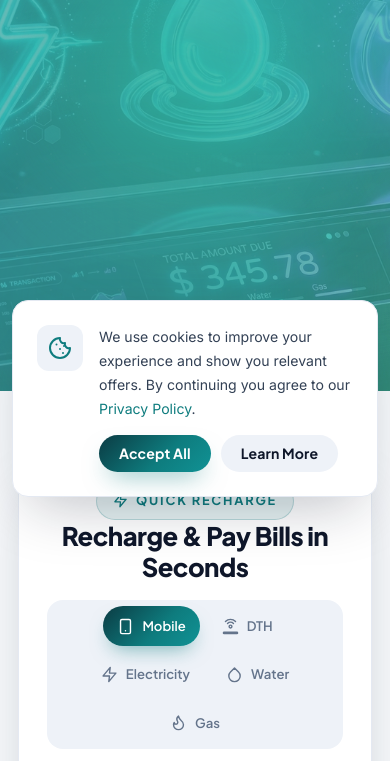
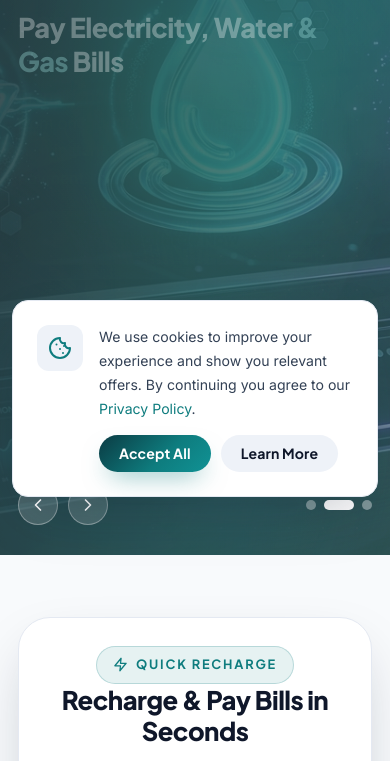
Before and after one commit to mugilan781/Mobile-Recharge-Shop, a plain HTML site: page index.html in a window 390 px wide. Shown: the part 325-1086 px from the top of the page. Drawn offline with Linux system fonts and the light colour scheme.

Commit message:
home hero

```diff
--- a/assets/css/responsive.css
+++ b/assets/css/responsive.css
@@ -48,7 +48,6 @@
   .header-cta { display: none; }
   .recharge-wrap { margin-top: 0; }
   .recharge-panel { padding: 28px; }
-  .hero-slider { min-height: 600px; }
   .t-card { flex-basis: 50%; }
   .stats-grid { grid-template-columns: repeat(2, 1fr); gap: 20px; }
   .contact-layout { grid-template-columns: 1fr; }
@@ -80,8 +79,7 @@
   .recharge-head { justify-content: center; text-align: center; }
   .recharge-tabs { justify-content: center; width: 100%; border-radius: var(--radius); }
   .hero-float { display: none; }
-  .hero-slider { min-height: 560px; }
-  .slide-inner { padding-block: 80px 110px; }
+  .slide-inner { padding-block: 52px 88px; }
   .cta-band { padding: 48px 24px; }
   .newsletter-form { max-width: 100%; flex-direction: column; }
   .form-grid { grid-template-columns: 1fr; }
--- a/assets/css/style.css
+++ b/assets/css/style.css
@@ -239,25 +239,25 @@ body.nav-open .nav-toggle .i-close { display: block; }
 
 /* ---------- Hero ---------- */
 .hero { position: relative; overflow: hidden; }
-.hero-slider { position: relative; min-height: 660px; }
+.hero-slider { position: relative; min-height: min(calc(100vh - 120px), 800px); }
 .slide { position: absolute; inset: 0; opacity: 0; visibility: hidden; transition: opacity .9s var(--ease), visibility .9s; display: flex; align-items: center; }
 .slide.is-active { opacity: 1; visibility: visible; z-index: 2; }
 .slide-bg { position: absolute; inset: 0; overflow: hidden; background: var(--grad-primary); }
 .slide-bg::before { content: ""; position: absolute; inset: 0; background-image: radial-gradient(rgba(255,255,255,.14) 1.5px, transparent 1.5px); background-size: 34px 34px; opacity: .5; }
+.slide-bg::after { content: ""; position: absolute; inset: 0; background: linear-gradient(100deg, rgba(2,20,26,.82) 0%, rgba(2,20,26,.48) 55%, rgba(2,20,26,.24) 100%); }
 .slide-bg .blob { position: absolute; border-radius: 50%; filter: blur(70px); opacity: .55; }
 .slide-bg .blob.b1 { width: 460px; height: 460px; background: var(--cyan); top: -120px; right: -80px; animation: blobFloat 9s ease-in-out infinite; }
 .slide-bg .blob.b2 { width: 380px; height: 380px; background: var(--violet); bottom: -140px; left: -100px; animation: blobFloat 12s ease-in-out infinite reverse; }
 .slide-bg .blob.b3 { width: 240px; height: 240px; background: rgba(16, 185, 129, .8); top: 30%; right: 30%; animation: blobFloat 14s ease-in-out infinite; }
-.slide:nth-child(2) .slide-bg { background: linear-gradient(135deg, #0F766E 0%, #12A5A8 45%, #10B981 120%); }
+.slide:nth-child(2) .slide-bg { background: linear-gradient(135deg, #0B3F44 0%, #0E5E63 45%, #0B7268 120%); }
 .slide:nth-child(3) .slide-bg { background: linear-gradient(135deg, #062A31 0%, #0B3B43 45%, #0E7C7E 130%); }
 @keyframes blobFloat { 0%,100% { transform: translate(0,0) scale(1); } 50% { transform: translate(30px,-40px) scale(1.08); } }
 
-.slide-inner { position: relative; z-index: 3; padding-block: 110px 150px; color: #fff; max-width: 700px; }
-.slide-inner .hl { color: #9FE8E6; position: relative; white-space: nowrap; }
-.slide-inner .hl::after { content: ""; position: absolute; left: 0; right: 0; bottom: 6px; height: 10px; background: rgba(255,255,255,.28); z-index: -1; border-radius: 6px; }
-.slide-inner h1 { color: #fff; font-size: clamp(2.2rem, 5.2vw, 3.9rem); margin: 22px 0 18px; }
-.slide-inner p { color: rgba(255,255,255,.85); font-size: 1.13rem; max-width: 560px; margin-bottom: 30px; }
-.slide-actions { display: flex; gap: 14px; flex-wrap: wrap; margin-bottom: 36px; }
+.slide-inner { position: relative; z-index: 3; padding-block: 60px 96px; color: #fff; max-width: 680px; }
+.slide-inner .hl { color: #9FE8E6; }
+.slide-inner h1 { color: #fff; font-size: clamp(1.7rem, 3.8vw, 3rem); margin: 16px 0 12px; }
+.slide-inner p { color: rgba(255,255,255,.85); font-size: 1rem; max-width: 520px; margin-bottom: 20px; }
+.slide-actions { display: flex; gap: 14px; flex-wrap: wrap; margin-bottom: 24px; }
 .slide-stagger { opacity: 0; transform: translateY(34px); transition: opacity .8s var(--ease), transform .8s var(--ease); }
 .slide.is-active .slide-stagger { opacity: 1; transform: translateY(0); }
 .slide.is-active .slide-stagger.d1 { transition-delay: .15s; }
@@ -280,8 +280,9 @@ body.nav-open .nav-toggle .i-close { display: block; }
 .trust-stars { display: flex; gap: 2px; color: #FBBF24; margin-bottom: 2px; }
 .trust-stars .ic { width: 15px; height: 15px; fill: currentColor; stroke: none; }
 
-.slider-controls { position: absolute; bottom: 40px; left: 0; right: 0; z-index: 5; }
+.slider-controls { position: absolute; bottom: 30px; left: 0; right: 0; z-index: 5; }
 .slider-controls .container { display: flex; align-items: center; justify-content: space-between; gap: 20px; }
+.slider-arrows { display: flex; gap: 10px; }
 .slider-arrow { width: 48px; height: 48px; border-radius: 50%; display: grid; place-items: center; color: #fff; background: rgba(255,255,255,.16); border: 1px solid rgba(255,255,255,.35); transition: all .3s var(--ease); }
 .slider-arrow:hover { background: #fff; color: var(--violet); transform: translateY(-3px); }
 .slider-arrow .ic { width: 20px; height: 20px; }
@@ -299,6 +300,15 @@ body.nav-open .nav-toggle .i-close { display: block; }
 .hero-float small { color: var(--text-3); font-size: .78rem; }
 .hero-float .float-amt { font-family: var(--font-head); font-weight: 800; color: var(--mint); font-size: 1.05rem; }
 @keyframes floatY { 0%,100% { transform: translateY(0); } 50% { transform: translateY(-14px); } }
+
+@media (max-height: 700px) {
+  .slide-inner { padding-block: 48px 88px; }
+  .slide-inner h1 { font-size: clamp(1.6rem, 3.2vw, 2.4rem); margin: 12px 0 10px; }
+  .slide-inner p { margin-bottom: 16px; }
+  .slide-actions { margin-bottom: 18px; }
+  .slide-trust { display: none; }
+  .hero-float { display: none; }
+}
 
 /* ---------- Hero static (home 2) ---------- */
 .hero-static { position: relative; overflow: hidden; }
@@ -403,7 +413,7 @@ body.nav-open .nav-toggle .i-close { display: block; }
 [dir="rtl"] .steps-connect { transform: scaleX(-1); }
 
 /* ---------- Recharge wizard ---------- */
-.recharge-wrap { margin-top: -110px; position: relative; z-index: 6; }
+.recharge-wrap { margin-top: 0; position: relative; z-index: 6; }
 .recharge-panel { border-radius: var(--radius-xl); padding: 40px; box-shadow: var(--shadow-lg); border: 1px solid var(--border); }
 .recharge-head { display: flex; align-items: center; justify-content: space-between; gap: 18px; flex-wrap: wrap; margin-bottom: 24px; }
 .recharge-head h2 { font-size: 1.6rem; }
@@ -1067,7 +1077,7 @@ textarea.field-input { min-height: 140px; resize: vertical; padding: 14px 16px;
 .nl-group { display: flex; gap: 10px; width: 100%; }
 
 /* ---------- Site images ---------- */
-.slide-bg > .bg-img { position: absolute; inset: 0; width: 100%; height: 100%; object-fit: cover; opacity: .38; }
+.slide-bg > .bg-img { position: absolute; inset: 0; width: 100%; height: 100%; object-fit: cover; opacity: .55; }
 .img-frame > .img, .fp-media > .img, .post-thumb > .img, .corp-visual > .img, .w-thumb > .img, .blog-thumb > .img { position: absolute; inset: 0; width: 100%; height: 100%; object-fit: cover; }
 .team-avatar { overflow: hidden; }
 .team-avatar img { width: 100%; height: 100%; border-radius: 50%; object-fit: cover; }
--- a/index.html
+++ b/index.html
@@ -287,13 +287,15 @@
 
         <div class="slider-controls">
           <div class="container">
+            <div class="slider-arrows">
             <button class="slider-arrow prev" type="button" aria-label="Previous slide"><svg class="ic"><use href="#i-chevron-left"></use></svg></button>
+            <button class="slider-arrow next" type="button" aria-label="Next slide"><svg class="ic"><use href="#i-chevron-right"></use></svg></button>
+          </div>
             <div class="slider-dots" role="tablist">
               <button type="button" class="is-active" aria-label="Slide 1"></button>
               <button type="button" aria-label="Slide 2"></button>
               <button type="button" aria-label="Slide 3"></button>
             </div>
-            <div class="slider-count"><b>01</b> / 03</div>
           </div>
         </div>
       </div>
```
